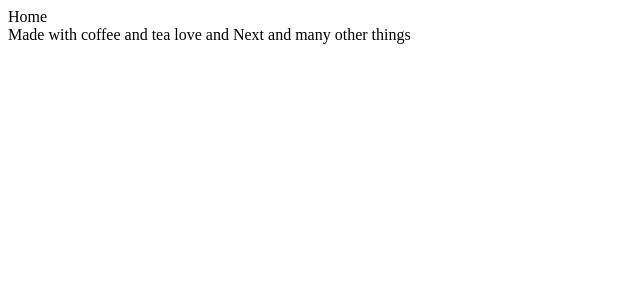
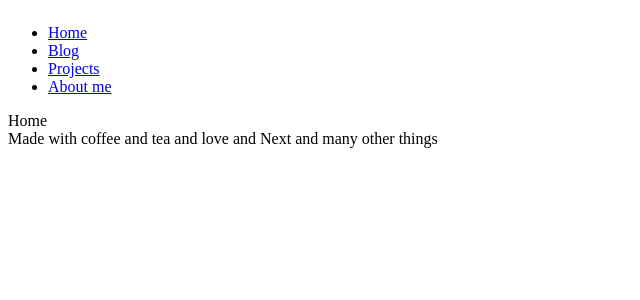
Before and after one commit to verbey/personal-website, a Next.js app: page / in a window 1280 px wide. Shown: the top 300 px of the page, without its empty margins (0-640 px from the left). Built offline with nearby package versions, Linux system fonts and the light colour scheme.

Commit message:
Add navbar

```diff
--- a/src/app/layout.tsx
+++ b/src/app/layout.tsx
@@ -1,5 +1,6 @@
 import type { Metadata } from 'next';
 import styles from './layout.module.css';
+import Link from 'next/link';
 
 export const metadata: Metadata = {
 	title: 'Create Next App',
@@ -14,9 +15,26 @@ export default function RootLayout({
 	return (
 		<html lang='en'>
 			<body className={styles.body}>
+				<nav>
+					<ul>
+						<li>
+							<Link href='/'>Home</Link>
+						</li>
+						<li>
+							<Link href='/blog'>Blog</Link>
+						</li>
+						<li>
+							<Link href='/projects'>Projects</Link>
+						</li>
+						<li>
+							<Link href='/about'>About me</Link>
+						</li>
+					</ul>
+				</nav>
 				<main>{children}</main>
 				<footer className={styles.footer}>
-					Made with coffee and tea love and Next and many other things
+					Made with coffee and tea and love and Next and many other
+					things
 				</footer>
 			</body>
 		</html>
```
